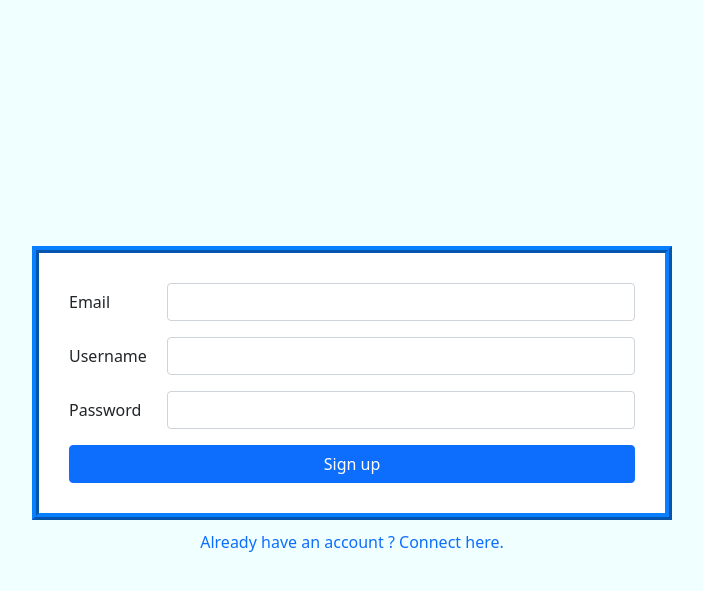
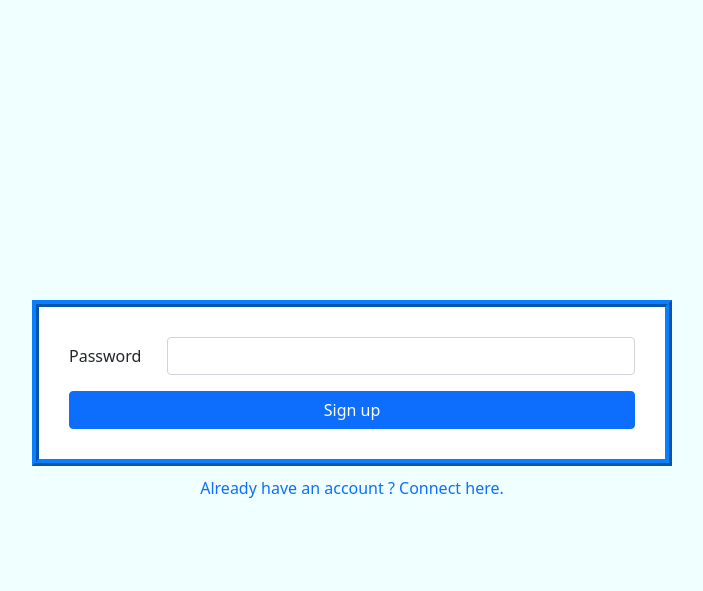
Before and after one commit to itmo-wad/ReadingCorner-Team7, a Flask app: page /register in a window 1280 px wide. Shown: the top 591 px of the page, without its empty margins (288-991 px from the left). Run offline with Flask 2, Linux system fonts and the light colour scheme.

Commit message:
removing email textarea

```diff
--- a/templates/register.html
+++ b/templates/register.html
@@ -21,19 +21,12 @@
         </div>
         <form action="/register" method="POST">
 
-            <div class="row mb-3">
-                <label for="email" class="col-sm-2 col-form-label">Email</label>
-                <div class="col-sm-10">
-                    <input type="text" class="form-control" name="email">
-                </div>
-            </div>
-
-            <div class="row mb-3">
+            <!--<div class="row mb-3">
                 <label for="username" class="col-sm-2 col-form-label">Username</label>
                 <div class="col-sm-10">
                     <input type="text" class="form-control" name="username">
                 </div>
-            </div>
+            </div>-->
 
             <div class="row mb-3">
                 <label for="password" class="col-sm-2 col-form-label">Password</label>
@@ -48,9 +41,8 @@
 
         </form>
     </div>
-    <a href="/" class="register">Already have an account ? Connect here.</a>
+    <a href="/" class="register ">Already have an account ? Connect here.</a>
     </div>
-    <!-- <a href="/">Back to login</a> -->
 </body>
 
 </html>
```
